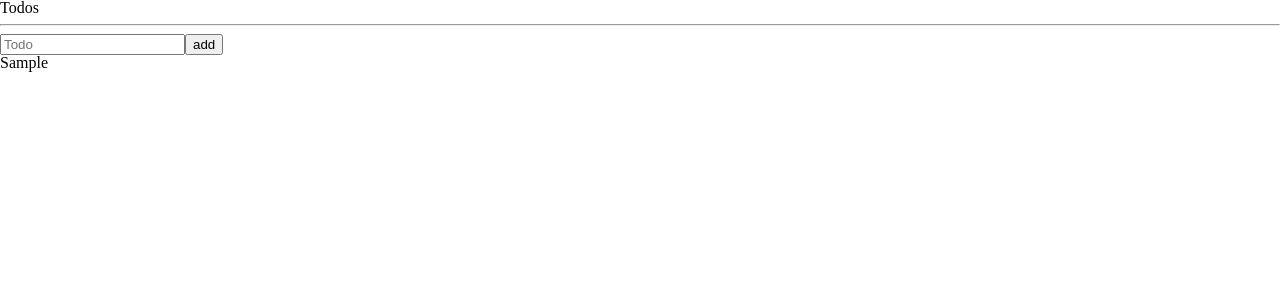
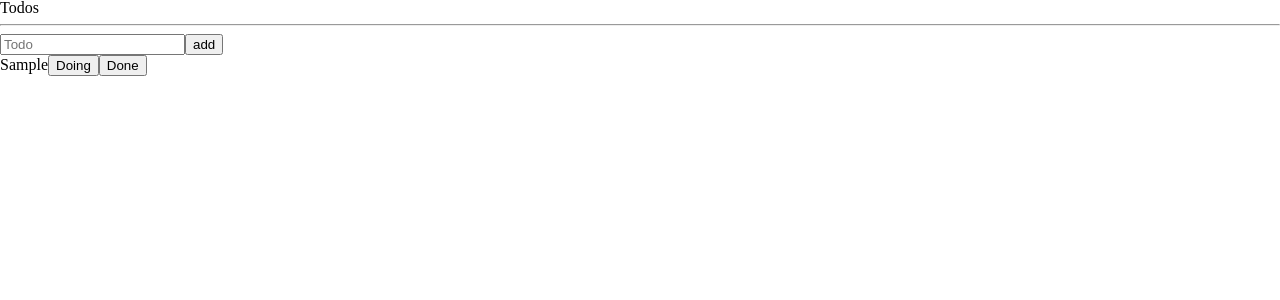
Before and after one commit to mindong2/react-remind, a React (Create React App) app: page / in a window 1280 px wide. Both pictures are taken after typing "Sample" into the empty fields and a click on the button "add". Shown: the top 300 px of the page. Built offline with nearby package versions, Linux system fonts and the light colour scheme.

Commit message:
update category & useSetRecoilState

```diff
--- a/src/components/Todo.tsx
+++ b/src/components/Todo.tsx
@@ -1,7 +1,34 @@
+import { useSetRecoilState } from "recoil";
 import { ITodo } from "../atom/atoms";
+import { toDoState } from '../atom/atoms'
 
-const Todo = ({ text, category }: ITodo) => {
-  return <li>{text}</li>;
+
+const Todo = ({ text, category, id }: ITodo) => {
+  const setTodos = useSetRecoilState(toDoState)
+
+  const btnClick = (name : 'TO_DO' | 'DOING' | 'DONE') =>{
+
+    setTodos((oldTodos) => {
+      const targetIndex = oldTodos.findIndex(v => v.id === id);
+      const newTodo = {text, id, category: name};
+
+      // 기존의 요소를 return하면 re-rendering 되지 않는다. (ex: oldTodos)
+      return [
+        ...oldTodos.slice(0, targetIndex),
+        newTodo,
+        ...oldTodos.slice(targetIndex+1)
+      ]
+    })
+  }
+
+  return (
+    <li>
+      {text}
+      {category !== 'TO_DO' && <button  onClick={() => btnClick('TO_DO')}>Todo</button>}
+      {category !== 'DOING' && <button  onClick={() => btnClick('DOING')}>Doing</button>}
+      {category !== 'DONE' && <button  onClick={() => btnClick('DONE')}>Done</button>}
+    </li>
+  );
 };
 
 export default Todo;
```
